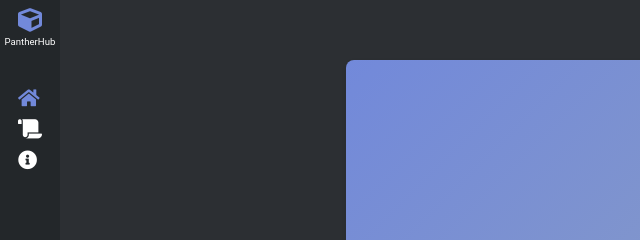
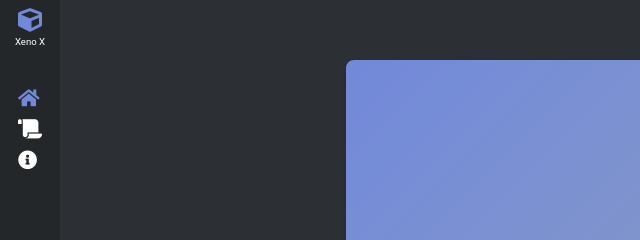
Before and after one commit to panthercheats/XenoX, a plain HTML site: page index.html in a window 1280 px wide. Shown: the top 240 px of the page, 0-640 px from the left. Drawn offline with Linux system fonts and the light colour scheme.

Commit message:
Update index.html

```diff
--- a/index.html
+++ b/index.html
@@ -226,7 +226,7 @@
     <div class="sidebar">
         <div class="logo">
             <i class="fas fa-cube"></i>
-            <span>PantherHub</span>
+            <span>Xeno X</span>
         </div>
         <ul>
             <li><a href="#welcome" class="active" onclick="setActive(this)"><i class="fas fa-home"></i></a></li>
```
